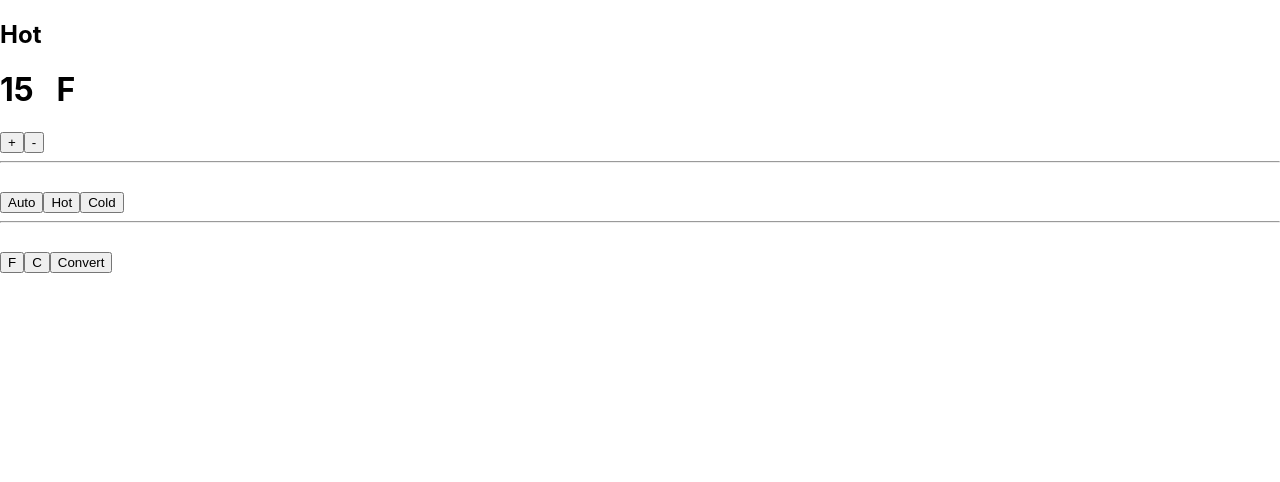
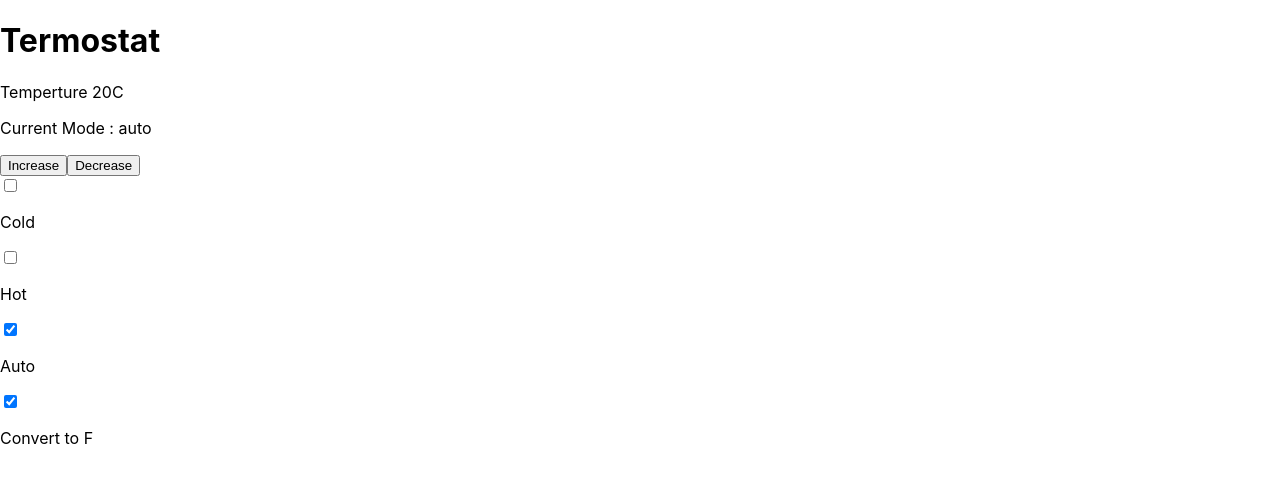
Before and after one commit to SimranjitKaur07/WEB601-Assignments, a React (Create React App) app in the folder assignments/: page / in a window 1280 px wide. Shown: the top 482 px of the page. Built offline with nearby package versions, Linux system fonts and the light colour scheme.

Commit message:
DOne with assignments 1

```diff
--- a/assignments/src/Assignment1.js
+++ b/assignments/src/Assignment1.js
@@ -1,41 +1,201 @@
-import React, {useState} from "react";
+import React, { useState } from 'react';
+function App() {
+  const [temp, setTemp] = useState(20);
+  const [unit, setUnit] = useState('C');
+  const [unitChange, setUnitChange] = useState('F');
+  const [isCheckedT, setIsCheckedT] = useState("checked");
+  const [isCheckedCold, setIsCheckedCold] = useState("");
+  const [isCheckedHot, setIsCheckedHot] = useState("");
+  const [isCheckedAuto, setIsCheckedAuto] = useState("checked");
+  const [currentMode, setCurrentMode] = useState("auto");
+  const handleTempInc=()=>{
+    if(unit==='C'){
+      if(temp===29){
+        setIsCheckedHot("checked");
+        setIsCheckedCold("");
+        setIsCheckedAuto("");
+        setCurrentMode("hot");
+      }
+      if(temp<29){
+        setIsCheckedAuto("checked");
+        setIsCheckedCold("");
+        setIsCheckedHot("");
+        setCurrentMode("auto");
+      }
+      if(temp === 16){
+        setIsCheckedCold("checked");
+        setIsCheckedHot("");
+        setIsCheckedAuto("");
+        setCurrentMode("cold");
+      }
+    }else{
+      if(temp===84){
+        setIsCheckedHot("checked");
+        setIsCheckedCold("");
+        setIsCheckedAuto("");
+        setCurrentMode("hot");
+      }
+      if(temp<84){
+        setIsCheckedAuto("checked");
+        setIsCheckedCold("");
+        setIsCheckedHot("");
+        setCurrentMode("auto");
+      }
+      if(temp === 60){
+        setIsCheckedCold("checked");
+        setIsCheckedHot("");
+        setIsCheckedAuto("");
+        setCurrentMode("cold");
+      }
+    }
+    setTemp(temp + 1);
+  }
+  const handleTempDec=()=>{
+    if(unit==='C'){
+      if(temp===29){
+        setIsCheckedHot("checked");
+        setIsCheckedCold("");
+        setIsCheckedAuto("");
+        setCurrentMode("hot");
+      }
+      if(temp<31){
+        setIsCheckedAuto("checked");
+        setIsCheckedCold("");
+        setIsCheckedHot("");
+        setCurrentMode("auto");
+      }
+      if(temp === 17){
+        setIsCheckedCold("checked");
+        setIsCheckedHot("");
+        setIsCheckedAuto("");
+        setCurrentMode("cold");
+      }
+    }else{
+      if(temp===84){
+        setIsCheckedHot("checked");
+        setIsCheckedCold("");
+        setIsCheckedAuto("");
+        setCurrentMode("hot");
+      }
+      if(temp<84){
+        setIsCheckedAuto("checked");
+        setIsCheckedCold("");
+        setIsCheckedHot("");
+        setCurrentMode("auto");
+      }
+      if(temp === 60){
+        setIsCheckedCold("checked");
+        setIsCheckedHot("");
+        setIsCheckedAuto("");
+        setCurrentMode("cold");
+      }
+    }
+    setTemp(temp-1);
+  }
+  const handleTempUnit = ()=>{
+    if(unit === 'C'){
+      setUnit('F');
+      setUnitChange('C');
+      setIsCheckedT("");
+      setTemp(parseInt(temp * 9 / 5 + 32));
+    }else{
+      setUnit('C');
+      setUnitChange('F');
+      setIsCheckedT("checked");
+      setTemp(parseInt((temp - 32) * 5 / 9));
+    }
+  }
+  const handleCold = ()=>{
+    if (isCheckedCold === "checked") {
+      setIsCheckedCold("");
+      setIsCheckedHot("");
+      setIsCheckedAuto("checked");
+      setCurrentMode("auto");
+    }else{
+      if(unit === 'C'){
+        setTemp(16);
+      }else{
+        setTemp(61);
+      }
+      setIsCheckedCold("checked");
+      setIsCheckedAuto("");
+      setIsCheckedHot("");
+      setCurrentMode("cold");
+    }
+  }
+  const handleHot = ()=>{
+    if (isCheckedHot === "checked") {
+      setIsCheckedCold("");
+      setIsCheckedHot("");
+      setIsCheckedAuto("checked");
+      setCurrentMode("auto");
+    }else{
+      if(unit === 'C'){
+        setTemp(30);
+      }else{
+        setTemp(86);
+      }
+      setIsCheckedHot("checked");
+      setIsCheckedAuto("");
+      setIsCheckedCold("");
+      setCurrentMode("hot");
+    }
+  }
+  const handleAuto = ()=>{
+    if (isCheckedAuto === "checked") {
+      setIsCheckedCold("");
+      setIsCheckedHot("");
+      setIsCheckedAuto("checked");
+      setCurrentMode("auto");
+    }else{
+      if(unit === 'C'){
+        setTemp(22);
+      }else{
+        setTemp(71);
+      }
+      setIsCheckedAuto("checked");
+      setIsCheckedCold("");
+      setIsCheckedHot("");
+      setCurrentMode("auto");
+    }
+  }
+  return (
+    <div>
+      <h1 className='heading'>Termostat</h1>
+      <div className='container'>
+        <p className='showTemp'>Temperture {temp}{unit}</p>
+        <p className='showMode'>Current Mode : {currentMode}</p>
+      </div>
+      <div className='btn-container'>
+        <button className='btn' onClick={handleTempInc}>Increase</button>
+        <button className='btn' onClick={handleTempDec}>Decrease</button>
+      </div>
+      <div className='toggle-container'>
+        <label className='switch'>
+          <input type='checkbox' checked={isCheckedCold} onChange={handleCold}/>
+          <span className='slider round'></span>
+          <p>Cold</p>
+        </label>
+        <label className='switch'>
+          <input type='checkbox' checked={isCheckedHot} onChange={handleHot}/>
+          <span className='slider round'></span>
+          <p>Hot</p>
+        </label>
+        <label className='switch'>
+          <input type='checkbox' checked={isCheckedAuto} onChange={handleAuto}/>
+          <span className='slider round'></span>
+          <p>Auto</p>
+        </label>
+      </div>
+      <div className='toggle-container2'>
+        <label className='switch'>
+          <input type='checkbox' checked ={isCheckedT} onChange={handleTempUnit}/>
+          <span className='slider round'></span>
+        </label>
+      </div>
+      <p className='unitP'>Convert to {unitChange}</p>
+    </div>
+  );
+}
 
-export default function Assignment1(){
-    const [temp, setTemp] = useState(15)
-    const [mode, setMode] = useState("Hot")
-    const [units, setUnits] = useState("F")
-
-    function convertUnits(){
-        setTemp(temp+10)
-    }
-    return(
-
-        <div>
-            <h2>{mode}</h2>
-
-            <h1>{temp} &nbsp; {units}</h1>
-            <button onClick={()=>{setTemp(temp+1)}}>+</button>
-            <button onClick={()=>{setTemp(temp-1)}}>-</button>
-
-
-            <hr />
-            <br />
-
-            <button onClick={()=>{setMode("Auto")}}>Auto</button>
-            <button onClick={()=>{setMode("Hot")}}>Hot</button>
-            <button onClick={()=>{setMode("Cold")}}>Cold</button>
-
-            <br />
-            <hr />
-            <br />
-
-            <button onClick={()=>{setUnits("F")}}>F</button>
-            <button onClick={()=>{setUnits("C")}}>C</button>
-
-            <button onClick={()=>{convertUnits()}}>Convert</button>
-
-
-
-        </div>
-    )
-}
+export default App;
```
